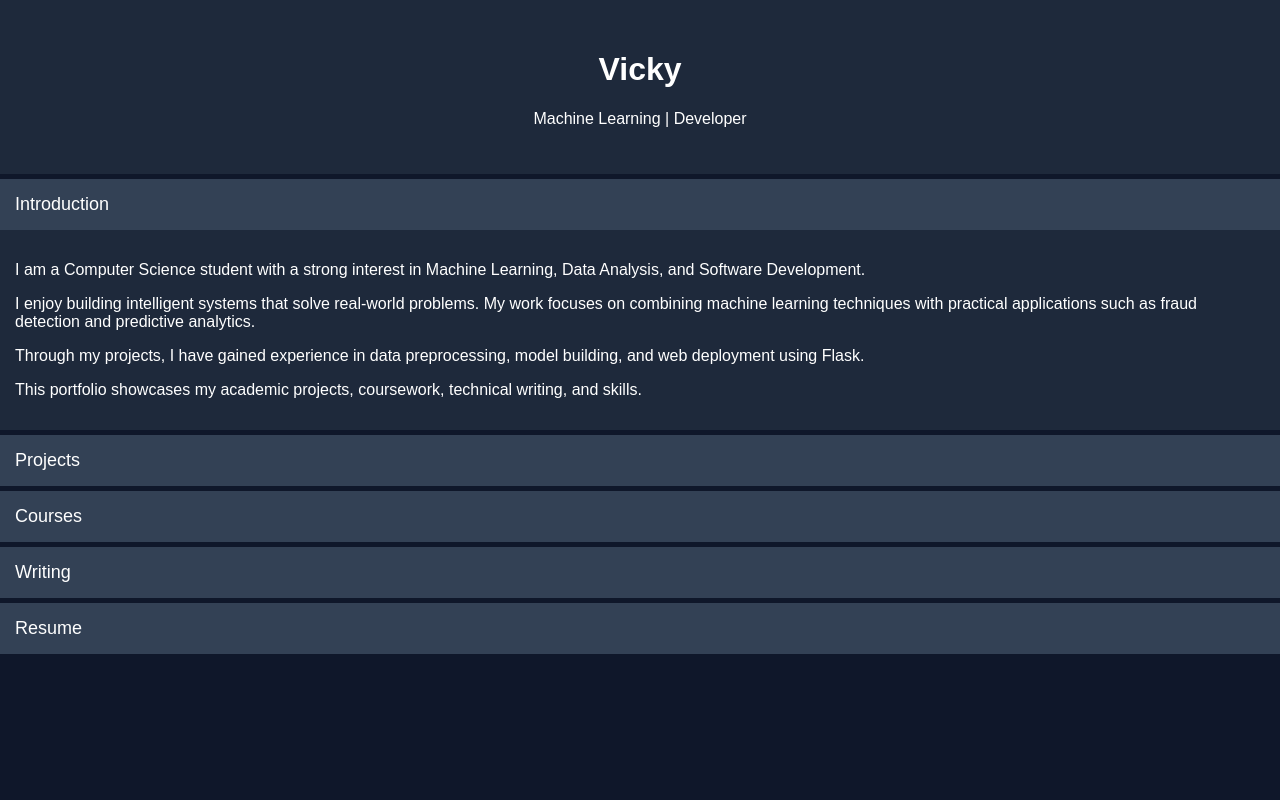
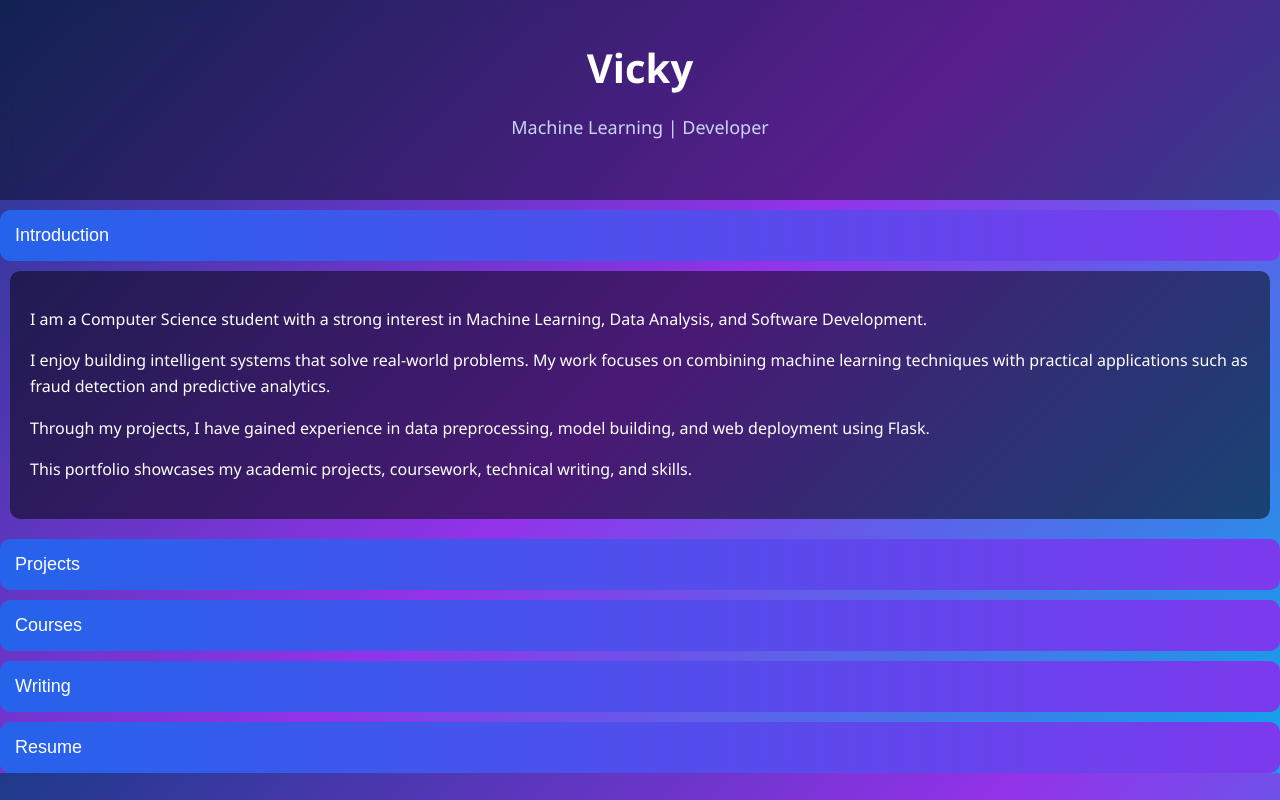
Before and after one commit to vikasmblr2007-gif/portfolio, a plain HTML site: page index.html in a window 1280 px wide. Both pictures are taken after a click on the button "Introduction". Drawn offline with Linux system fonts and the light colour scheme.

Commit message:
style.css

```diff
--- a/style.css
+++ b/style.css
@@ -1,18 +1,31 @@
 body {
-    font-family: Arial;
-    background: #0f172a;
+    font-family: 'Segoe UI', sans-serif;
+    margin: 0;
+    background: linear-gradient(135deg, #1e3a8a, #9333ea, #0ea5e9);
     color: white;
+}
+
+/* HEADER */
+header {
+    text-align: center;
+    padding: 40px;
+    background: rgba(0, 0, 0, 0.4);
+    backdrop-filter: blur(10px);
+}
+
+header h1 {
+    font-size: 40px;
     margin: 0;
 }
 
-header {
-    text-align: center;
-    padding: 30px;
-    background: #1e293b;
+header p {
+    font-size: 18px;
+    color: #cbd5f5;
 }
 
+/* BUTTONS (SECTIONS) */
 .collapsible {
-    background: #334155;
+    background: linear-gradient(90deg, #2563eb, #7c3aed);
     color: white;
     cursor: pointer;
     padding: 15px;
@@ -20,24 +33,76 @@ header {
     border: none;
     text-align: left;
     font-size: 18px;
-    margin-top: 5px;
+    margin-top: 10px;
+    border-radius: 10px;
+    transition: 0.3s;
 }
 
+.collapsible:hover {
+    background: linear-gradient(90deg, #7c3aed, #2563eb);
+    transform: scale(1.02);
+}
+
+/* INNER BUTTONS */
 .inner {
-    background: #475569;
+    background: linear-gradient(90deg, #0ea5e9, #22c55e);
     margin-left: 20px;
 }
 
+.inner:hover {
+    background: linear-gradient(90deg, #22c55e, #0ea5e9);
+}
+
+/* CONTENT BOX */
 .content {
     display: none;
-    padding: 15px;
-    background: #1e293b;
+    padding: 20px;
+    background: rgba(0, 0, 0, 0.5);
+    margin: 10px;
+    border-radius: 10px;
+    animation: fadeIn 0.4s ease-in-out;
 }
 
+/* INNER CONTENT */
 .inner-content {
+    margin-left: 30px;
+}
+
+/* TEXT STYLING */
+h2 {
+    color: #facc15;
+}
+
+h3 {
+    color: #38bdf8;
+}
+
+p {
+    line-height: 1.6;
+}
+
+ul {
     margin-left: 20px;
 }
 
+/* LINKS */
 a {
-    color: #38bdf8;
+    color: #22d3ee;
+    text-decoration: none;
 }
+
+a:hover {
+    text-decoration: underline;
+}
+
+/* ANIMATION */
+@keyframes fadeIn {
+    from {
+        opacity: 0;
+        transform: translateY(-10px);
+    }
+    to {
+        opacity: 1;
+        transform: translateY(0);
+    }
+}
```
